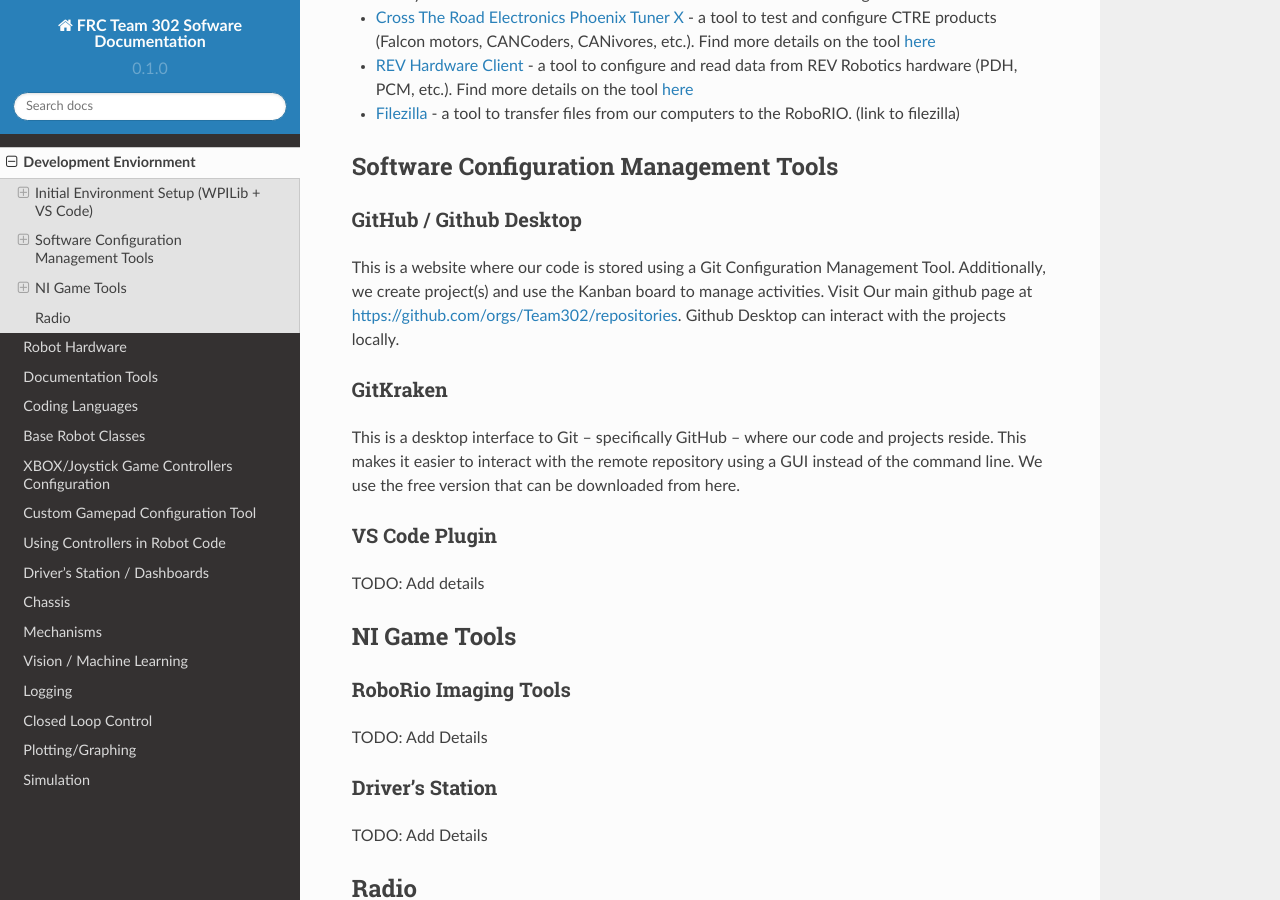
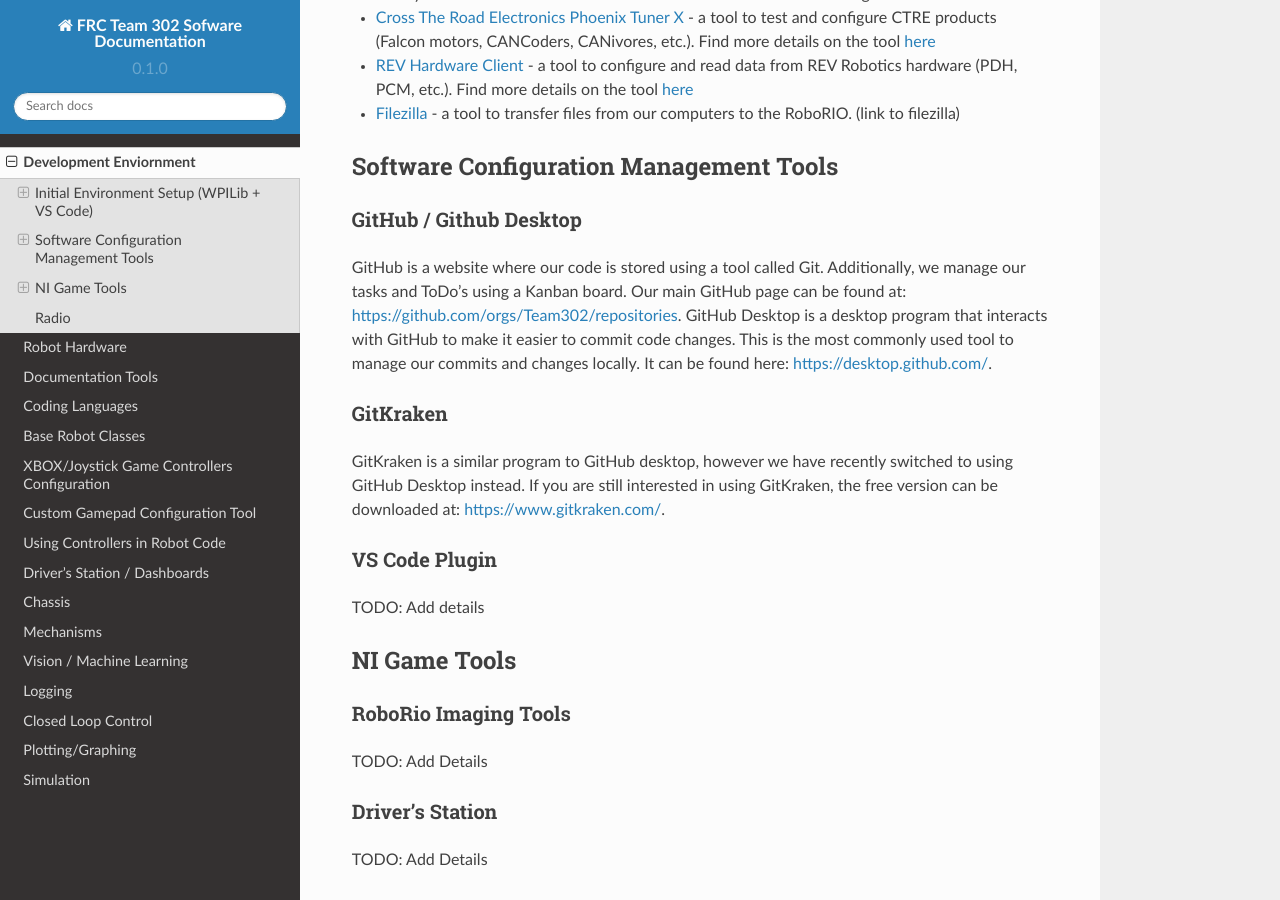
Before and after one commit to Team302/Team302Doco, a Sphinx documentation site: the page built from docs/source/devenv.rst, in a window 1280 px wide and 900 px high, scrolled down 1850 px. Built offline with Sphinx 7.4.7 and the Read the Docs theme 2.0.0, drawn with Linux system fonts in a browser that asks for light colours.

Commit message:
git stuff updated

```diff
--- a/docs/source/devenv.rst
+++ b/docs/source/devenv.rst
@@ -65,20 +65,16 @@
 Software Configuration Management Tools
 ============================================
 
-
 GitHub / Github Desktop
 --------------------------
 
-This is a website where our code is stored using a Git Configuration Management Tool. Additionally, we create project(s) and use the Kanban board to manage activities. Visit Our main github page at https://github.com/orgs/Team302/repositories.  Github Desktop can interact with the projects locally.
-
+GitHub is a website where our code is stored using a tool called Git.  Additionally, we manage our tasks and ToDo's using a Kanban board.  Our main GitHub page can be found at: https://github.com/orgs/Team302/repositories.
+GitHub Desktop is a desktop program that interacts with GitHub to make it easier to commit code changes.  This is the most commonly used tool to manage our commits and changes locally.  It can be found here: https://desktop.github.com/.
 
 GitKraken
 ---------
 
-This is a desktop interface to Git -- specifically GitHub -- where our code and projects reside. This makes it easier to interact with the remote repository using a GUI instead of the command line. We use the free version that can be downloaded from here.
-
-
-
+GitKraken is a similar program to GitHub desktop, however we have recently switched to using GitHub Desktop instead.  If you are still interested in using GitKraken, the free version can be downloaded at: https://www.gitkraken.com/.
 
 VS Code Plugin
 ---------------
```
